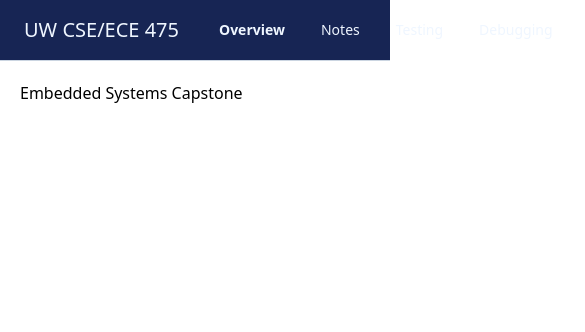
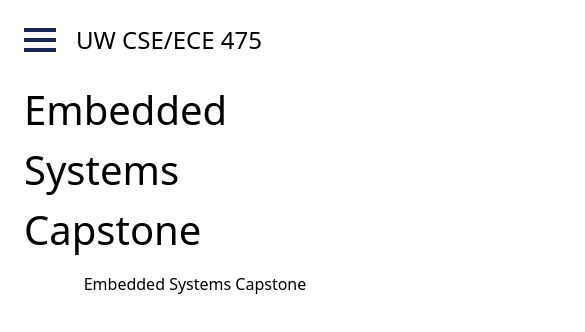
Before and after one commit to caitlynrawlings/EmbeddedSystemsCapstone, a React (Create React App) app: page / in a window 390 px wide. Shown: the top 332 px of the page, 585 px wide, since content can reach past the window. Built offline with nearby package versions, Linux system fonts and the light colour scheme.

Commit message:
added a basic page format, as well a formating for weekly journals and started the first entry. Also implemented screen-size sensitivity

```diff
--- a/src/App.tsx
+++ b/src/App.tsx
@@ -7,6 +7,7 @@ import { Notes } from './pages/Notes.tsx';
 import { Testing } from './pages/Testing.tsx';
 import { Debugging } from './pages/Debugging.tsx';
 import { WeeklyNotebook } from './pages/WeeklyNotebook.tsx';
+import { PageLayout } from './components/PageLayout.tsx';
 
 
 function App() {
@@ -14,13 +15,13 @@ function App() {
     <div className='h-screen flex flex-col'>
       <Router>
         <NavBar/>
-        <div className='p-5 w-full'>
+        <div className='py-5 px-6 w-full font-light items-center flex flex-col'>
           <Routes>
-            <Route path={"/"} element={<Overview />} />
-            <Route path={`/notes`} element={<Notes />} />
-            <Route path={`/testing`} element={<Testing />} />
-            <Route path={`/debugging`} element={<Debugging />} />
-            <Route path={`/weeklynotebook`} element={<WeeklyNotebook />} />
+            <Route path={"/"} element={<PageLayout title="Embedded Systems Capstone" content={<Overview />}/>} />
+            <Route path={`/notes`} element={<PageLayout title="Notes" content={<Notes />}/>} />
+            <Route path={`/testing`} element={<PageLayout title="Testing" content={<Testing />}/>} />
+            <Route path={`/debugging`} element={<PageLayout title="Debugging" content={<Debugging />}/>} />
+            <Route path={`/weeklynotebook`} element={<PageLayout title="Weekly Notebook" content={<WeeklyNotebook />}/>} />
           </Routes>
         </div>
       </Router>
--- a/src/components/NavBar.tsx
+++ b/src/components/NavBar.tsx
@@ -1,34 +1,77 @@
-import React from "react";
+import React, { useState } from "react";
 import { useNavigate, useLocation  } from "react-router-dom";
 import { sections } from "../constants/sections.ts";
 
 export function NavBar() {
     const navigate = useNavigate();
     const location = useLocation();
+    const [isOpen, editIsOpen] = useState<boolean>(false);
 
-    console.log("location: "+location.pathname)
     const urlRoute = location.pathname.slice(1)
     const currentSection = urlRoute === "" ? "overview" : urlRoute
-    console.log("route: "+currentSection)
 
     const navBarButton = (name:string) => {
         return (
             <button
                 key={name}
-                onClick={() => navigate(name === "Overview" ? '/' : `/${encodeURIComponent(name.toLowerCase().replace(/\s/g, ''))}`)}
-                className={`items-center flex w-full`}
+                onClick={() => { editIsOpen(false); navigate(name === "Overview" ? '/' : `/${encodeURIComponent(name.toLowerCase().replace(/\s/g, ''))}`)}}
+                className={`items-center flex w-full md:w-auto`}
             >
-                <p className={`${currentSection.trim() === name.toLowerCase().replace(/\s/g, '') ? "font-bold" : "font-thin"} text-sm text-left px-2 text-blue-50`}>{name}</p>
+                <p className={`${currentSection.trim() === name.toLowerCase().replace(/\s/g, '') ? "font-bold" : "font-thin"} md:text-sm text-lg text-left px-2 text-blue-50`}>{name}</p>
+            </button>
+        )
+    }
+
+    const openMenuButton = () => {
+        return (
+            <button
+                aria-label="menu"
+                onClick={() => editIsOpen(!isOpen)}
+                className={`h-10 w-10 justify-center items-center rounded-md flex-col gap-1.5 flex`}
+            >
+                <div className={`w-8 bg-blue-950 h-1`}/>
+                <div className={`w-8 bg-blue-950 h-1`}/>
+                <div className={`w-8 bg-blue-950 h-1`}/>
             </button>
         )
     }
 
     return (
-        <nav className="flex flex-row w-full bg-blue-950 py-4 px-6 border-b border-slate-300 text-nowrap">
-            <button onClick={() => navigate("/")} className={`text-left text-blue-50 font-thin mr-8 text-xl`}>UW CSE/ECE 475</button>
-            <div className="flex flex-row ml-auto gap-5">
-                {sections.map((section) => navBarButton(section))}
+        <>
+            <nav
+                className={`bg-blue-950 py-4 px-6 border-slate-300 text-nowrap
+                    md:flex flex-row w-full border-b hidden`}
+            >
+                <button onClick={() => navigate("/")} className={`text-left text-blue-50 font-thin mr-8 text-2xl`}>UW CSE/ECE 475</button>
+                <div className={`flex flex-row ml-auto gap-3`}>
+                    {sections.map((section) => navBarButton(section))}
+                </div>
+            </nav>
+            <header className={`flex flex-row mt-5 ml-5 items-center gap-4 md:hidden`}>
+                {openMenuButton()}
+                <button onClick={() => navigate("/")} className={`text-lef font-thin text-2xl`}>UW CSE/ECE 475</button>
+            </header>
+
+            <div className={`w-full h-full bg-opacity-50 bg-slate-400 fixed md:hidden ${!isOpen && "hidden"}`}>
+                <nav
+                    className={`bg-blue-950 py-4 pl-3 pr-16 border-slate-300 text-nowrap fixed
+                        md:hidden flex-col h-full border-r ${isOpen ? "flex" : "hidden"}`}
+                >
+                    <div className={`flex flex-col gap-3 `}>
+                        <button
+                            aria-label="close menu"
+                            className="h-10 w-10 block mb-1"
+                            onClick={() => editIsOpen(false)}
+                        >
+                            <div className="bg-blue-50 h-0.5 w-6 rotate-45 mt-0 absolute rounded-sm"/>
+                            <div className="bg-blue-50 h-0.5 w-6 rotate-135 mt-0 absolute rounded-sm"/>
+                        </button>
+                        {sections.map((section) => navBarButton(section))}
+                    </div>
+                </nav>
+
             </div>
-        </nav>
+
+        </>
     )
 }
--- /dev/null
+++ b/src/components/PageLayout.tsx
@@ -0,0 +1,10 @@
+import React from "react"
+
+export function PageLayout({title, content}) {
+    return (
+        <main className="flex flex-col min-w-[80vw] items-center md:px-8 lg:px-20 xl:px-28">
+            <h1 className="font-h1 text-h1 mb-3">{title}</h1>
+            {content}
+        </main>
+    )
+}
--- /dev/null
+++ b/src/constants/weeklyNotebooks.ts
@@ -0,0 +1,20 @@
+export const weeklyNotebooks = [
+    {
+        day : "October 4th",
+        summary : [
+            "We pitched our initial ideas on Tuesday. These ideas consisted of a computer mouse in a glove, a holiday-themed image-displaying necklace, a local UV detector, "
+            + "a health-monitoring watch. After discussing, we settled on the idea of the computer mouse in a glove.",
+            "So far, we have brainstormed what the functions of the mouse would be and have decided necessities are right click, left click, and moving the mouse."
+            + " We have looked into ways we could implement these functions including using conductive fabric for completing a circuit between thumb and two other fingers for the clicks,"
+            + " as well as researching an accelerometer and gyroscope sensor (1)(2) we could use for converting hand movement to mouse movement. "
+            + "Additionally we have looked into previous solutions (3) to this problem to get ideas and also see what we could try to improve."
+
+        ],
+        sources : [
+            "https://www.adafruit.com/product/3886",
+            "https://www.adafruit.com/product/4754",
+            "https://www.youtube.com/watch?v=1MaKGCPNSJA"
+        ]
+    },
+
+]
--- a/src/pages/WeeklyNotebook.tsx
+++ b/src/pages/WeeklyNotebook.tsx
@@ -1,9 +1,33 @@
 import React from "react";
+import { weeklyNotebooks } from "../constants/weeklyNotebooks.ts";
 
 export function WeeklyNotebook() {
     return (
-        <div>
-            <h1>Weekly Notebook</h1>
-        </div>
+        <>
+            {weeklyNotebooks.map((week) => {return entry(week)})}
+        </>
     )
 }
+
+const entry = (week) => {
+    return (
+        <section className="mb-3">
+            <h2 className="font-h2 text-h2 my-2">{week.day}</h2>
+            <div className="">
+                {week.summary.map(p => {
+                    return (
+                        <p className="mb-2">{p}</p>
+                    )
+                })}
+                <h3 className="font-h3 text-h3 my-2">Sources</h3>
+                <ol className="">
+                    {week.sources.map((s, index) => {
+                        return (
+                            <li>{`(${index+1}) ${s}`}</li>
+                        )
+                    })}
+                </ol>
+            </div>
+        </section>
+    )
+}
--- a/tailwind.config.js
+++ b/tailwind.config.js
@@ -2,7 +2,21 @@
 module.exports = {
   content: ["./src/**/*.{js,jsx,ts,tsx}", "./index.html"],
   theme: {
-    extend: {},
+    extend: {
+      fontSize: {
+        'h1': '2.5rem',  // Custom size for h1
+        'h2': '2rem',    // Custom size for h2
+        'h3': '1.5rem', // Custom size for h3
+      },
+      fontWeight: {
+        'h1': '400',     // Custom font weight for h1 (bold)
+        'h2': '300',     // Custom font weight for h2 (semi-bold)
+        'h3': '300',     // Custom font weight for h3 (medium)
+      },
+      rotate: {
+        '135': '135deg',  // Add custom rotate value
+      },
+    },
   },
   plugins: [],
 }
```
